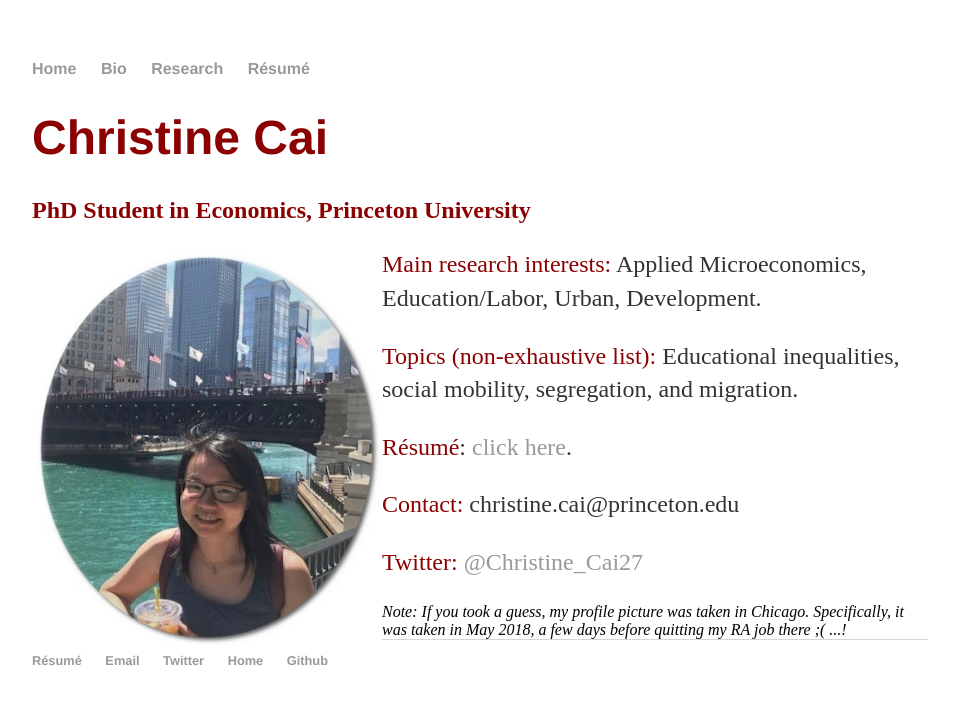
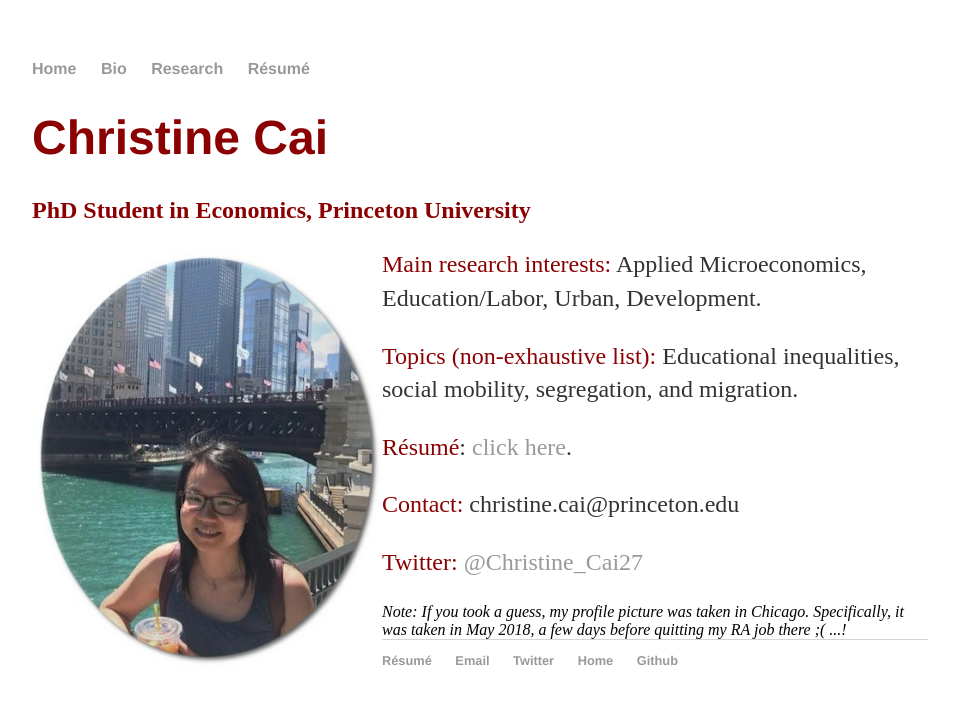
Before and after one commit to christinecai/christinecai.github.io, a Jekyll site: the page built from index.html, in a window 1280 px wide. Shown: the top 704 px of the page, without its empty margins (160-1119 px from the left). Built offline with Jekyll 4.4.1, drawn with Linux system fonts in a browser that asks for light colours.

Commit message:
Update index.html

```diff
--- a/index.html
+++ b/index.html
@@ -10,16 +10,16 @@
 		<p class="lead"><h1><font color="darkred">Christine Cai</font></h1></p>
 		<p><h2><font color="darkred">PhD Student in Economics, Princeton University</font></h2></p>
 
-		<img align="left" src="pix/pic_website.jpg" width="350" height="400" alt="" title="May 2018, Chicago, IL, USA" />
+		<img align="left" src="pix/pic_website.jpg" width="350" height="420" alt="" title="May 2018, Chicago, IL, USA" />
 
-		<p>     <font color="darkred">Main research interests:</font> Applied Microeconomics, Education/Labor, Urban, Development.
-		<p>     <font color="darkred">Topics (non-exhaustive list):</font> Educational inequalities, social mobility, segregation, and migration.</p>
+		<p class="tab"><font color="darkred">Main research interests:</font> Applied Microeconomics, Education/Labor, Urban, Development.
+		<p class="tab"><font color="darkred">Topics (non-exhaustive list):</font> Educational inequalities, social mobility, segregation, and migration.</p>
 
-		<p>     <font color="darkred">Résumé</font>: <a href="/resume/resume_website.pdf">click here</a>.</p>
+		<p class="tab"><font color="darkred">Résumé</font>: <a href="/resume/resume_website.pdf">click here</a>.</p>
 
-		<p>     <font color="darkred">Contact:</font> christine.cai@princeton.edu
+		<p class="tab"><font color="darkred">Contact:</font> christine.cai@princeton.edu
 
-		<p>     <font color="darkred">Twitter:</font> <a href="https://twitter.com/Christine_Cai27">@Christine_Cai27</a></p>
+		<p class="tab"><font color="darkred">Twitter:</font> <a href="https://twitter.com/Christine_Cai27">@Christine_Cai27</a></p>
 
 		<em>Note: If you took a guess, my profile picture was taken in Chicago. Specifically, it was taken in May 2018, a few days before quitting my RA job there ;( ...!</em>
 
```
